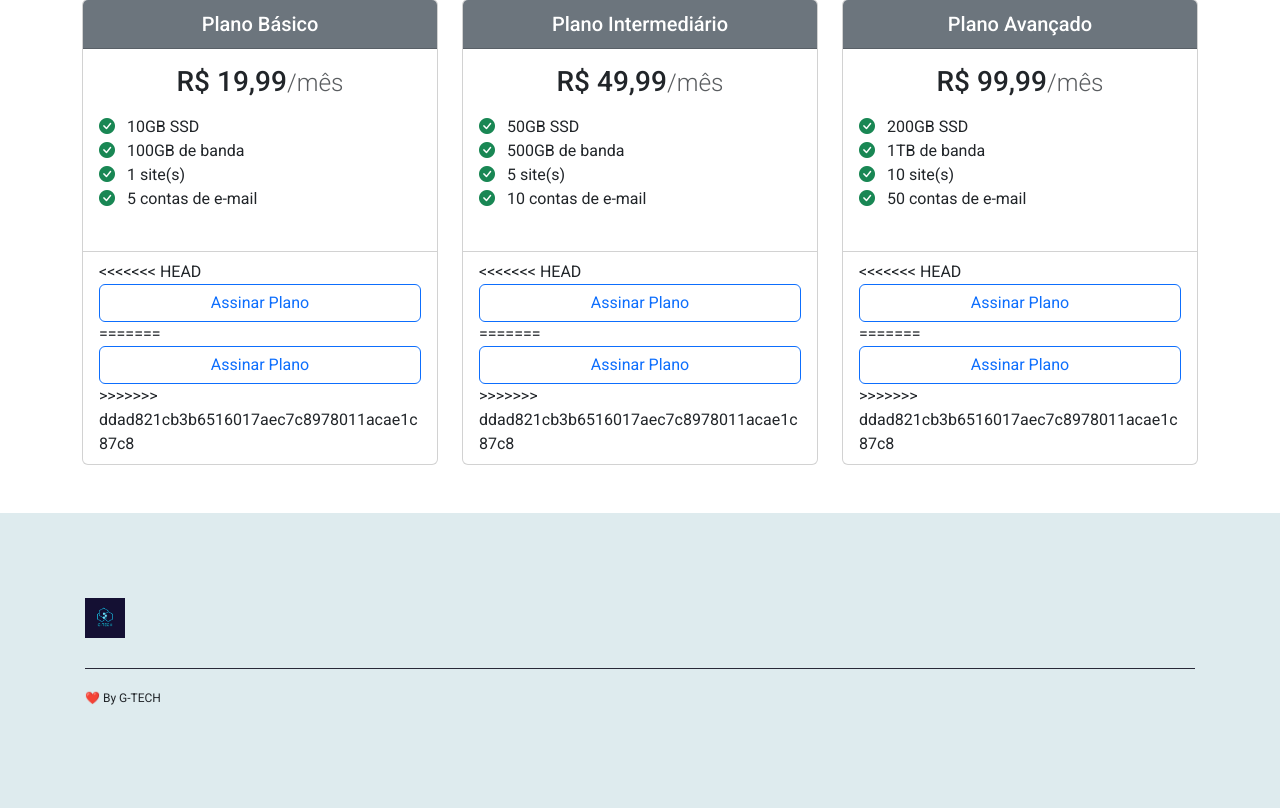
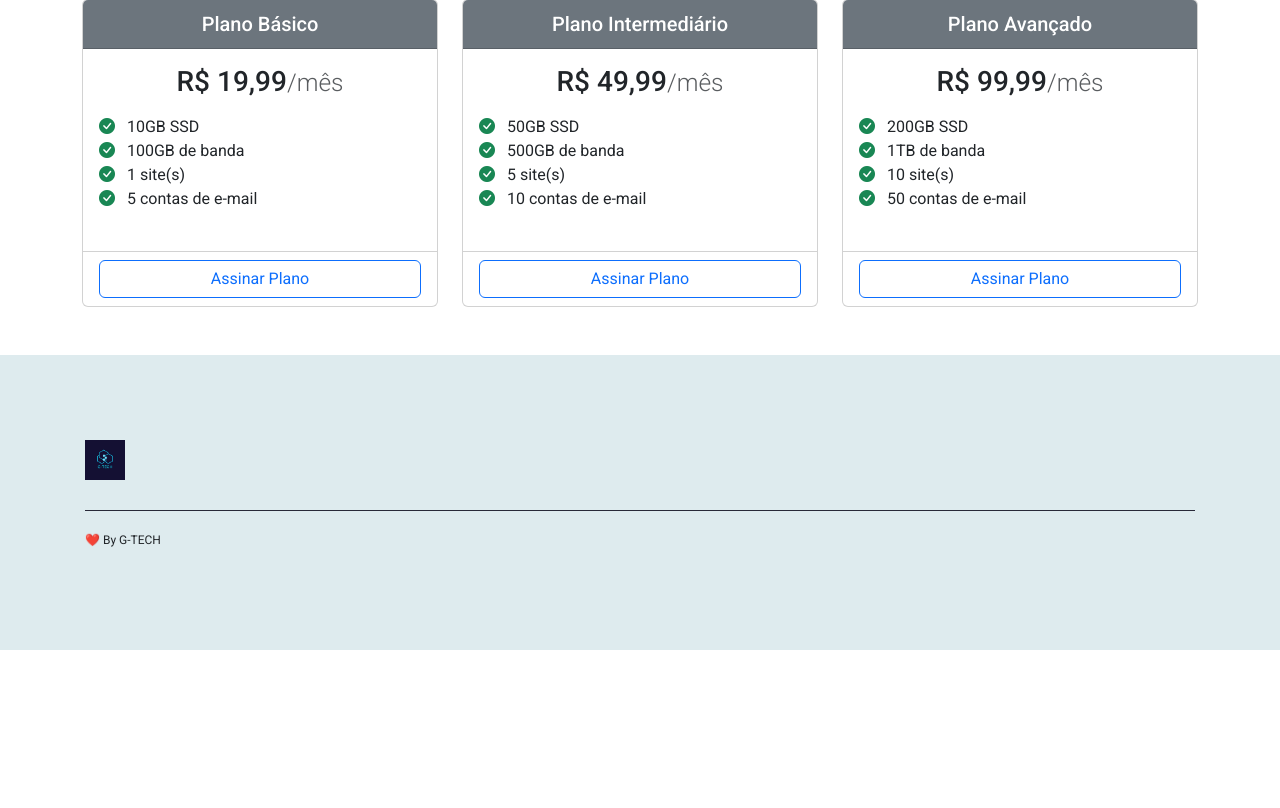
Before and after one commit to gabriel97biell/Project-5-Semestre-PHP, a PHP site: page /user/dashboard.php in a window 1280 px wide. Shown: the part 310-1118 px from the top of the page. After the commit the page ends 960 px from the top, so only its background shows below. Run offline with PHP 8.4, Linux system fonts and the light colour scheme; a user stored in the database is signed in; data comes from the database, SQL or seed files in the repository.

Commit message:
Update dashboard.php
Exclusão de Bug

```diff
--- a/user/dashboard.php
+++ b/user/dashboard.php
@@ -133,11 +133,8 @@ require_once '../includes/header.php';
                             </ul>
                         </div>
                         <div class="card-footer bg-transparent">
-<<<<<<< HEAD
                             <a href="/gtech/planos.php" class="btn btn-outline-primary w-100">Assinar Plano</a>
-=======
-                            <a href="/G-tech/planos.php" class="btn btn-outline-primary w-100">Assinar Plano</a>
->>>>>>> ddad821cb3b6516017aec7c8978011acae1c87c8
+
                         </div>
                     </div>
                 </div>
```
